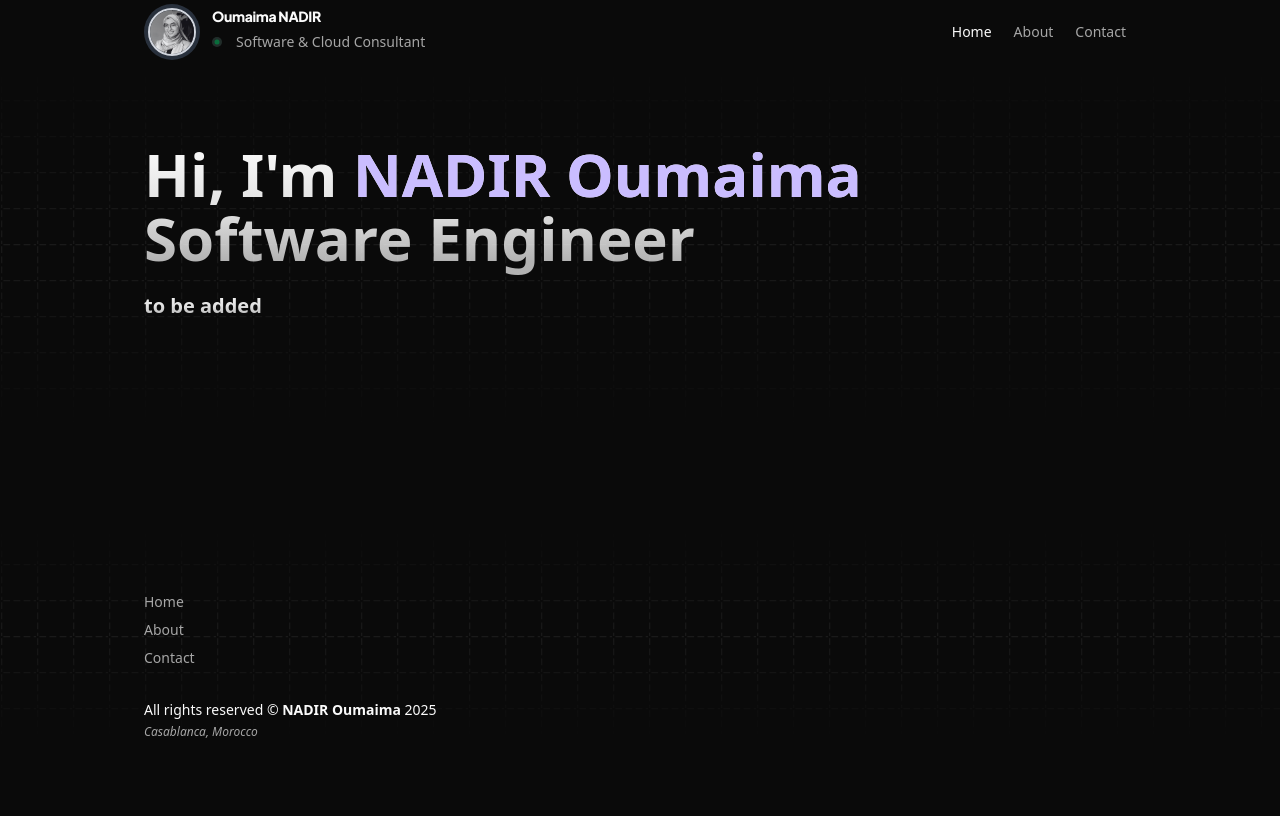
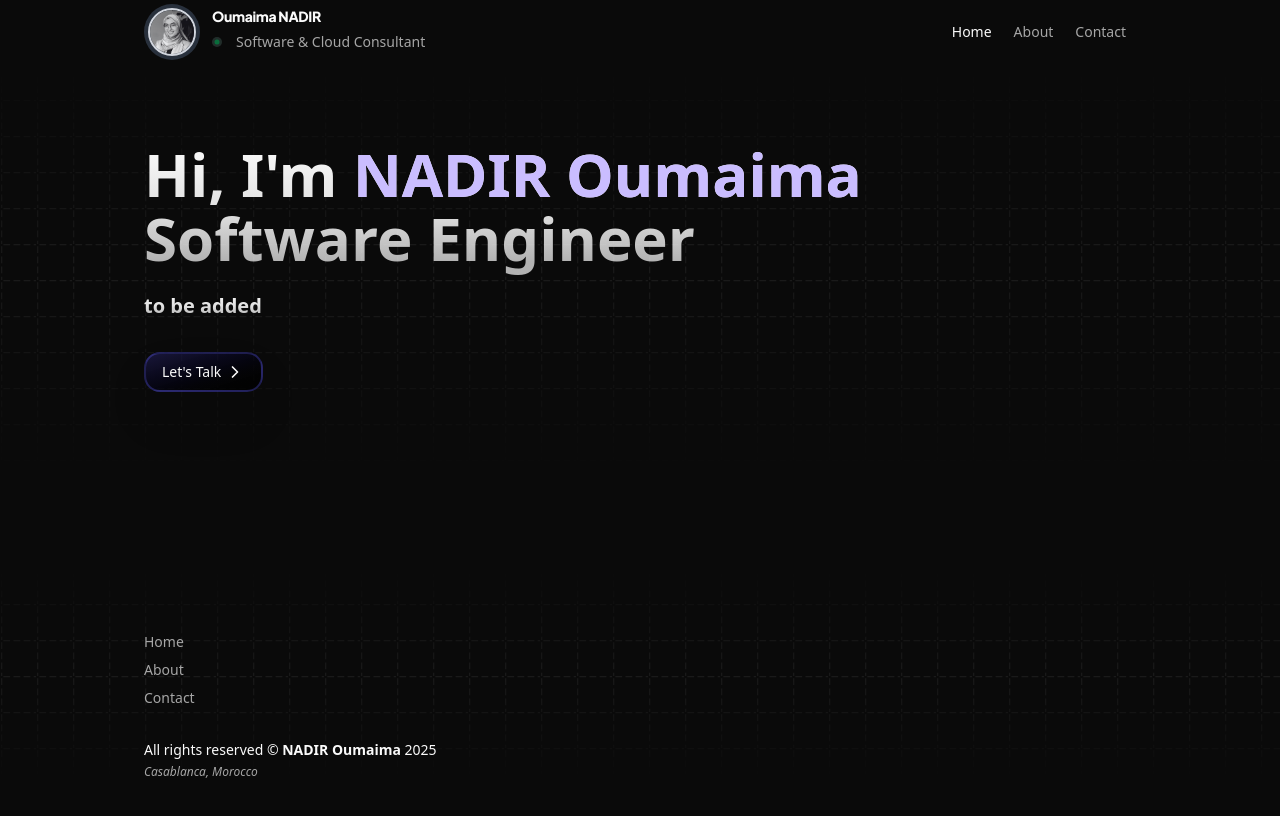
Before and after one commit to nadiroumaima/onadir.com, a Next.js app: page / in a window 1280 px wide. Shown: the top 816 px of the page. Built offline with nearby package versions, Linux system fonts and the light colour scheme.

Commit message:
feat(ui): add shadow button with moving gradient hover effect

```diff
--- /dev/null
+++ b/components/ui/button.tsx
@@ -0,0 +1,68 @@
+import * as React from 'react';
+import { Slot } from '@radix-ui/react-slot';
+import { cva, type VariantProps } from 'class-variance-authority';
+import { cn } from '@/lib/utils';
+
+const buttonVariants = cva(
+  'inline-flex items-center justify-center whitespace-nowrap rounded-md text-sm font-medium ring-offset-background transition-colors focus-visible:outline-none focus-visible:ring-2 focus-visible:ring-ring focus-visible:ring-offset-2 disabled:pointer-events-none disabled:opacity-50 cursor-pointer',
+  {
+    variants: {
+      variant: {
+        default: 'bg-primary text-primary-foreground hover:bg-primary/90',
+        shadow:
+          'relative rounded-2xl border-2 border-indigo-500/30 bg-gradient-to-br from-indigo-900/40 via-black-900/60 to-black/80 shadow-2xl hover:shadow-indigo-500/30 hover:scale-[1.02] hover:-translate-y-1 active:scale-95 transition-all duration-500 ease-out overflow-hidden',
+      },
+      size: {
+        default: 'h-10 px-4 py-2',
+        sm: 'h-9 px-3',
+        lg: 'h-11 px-8',
+        icon: 'h-10 w-10',
+      },
+    },
+    defaultVariants: {
+      variant: 'default',
+      size: 'default',
+    },
+  }
+);
+
+export interface ButtonProps
+  extends React.ButtonHTMLAttributes<HTMLButtonElement>,
+    VariantProps<typeof buttonVariants> {
+  asChild?: boolean;
+  children?: React.ReactNode;
+}
+
+const Button = React.forwardRef<HTMLButtonElement, ButtonProps>(
+  ({ className, variant, size, asChild = false, children, ...props }, ref) => {
+    const Comp: React.ElementType = asChild ? Slot : 'button'; // ✅ Explicit type
+
+    // Remove asChild from props before passing to DOM
+    const { asChild: _, ...safeProps } = props;
+
+    return (
+      <Comp
+        ref={ref}
+        {...safeProps}
+        className={cn(buttonVariants({ variant, size, className }), 'relative overflow-hidden group')}
+      >
+        {/* Moving gradient */}
+        {variant === 'shadow' && (
+          <div
+            aria-hidden
+            className="absolute inset-0 bg-gradient-to-r from-transparent via-indigo-400/30 to-transparent -translate-x-full group-hover:translate-x-full transition-transform duration-1000 ease-out pointer-events-none"
+          />
+        )}
+
+        {/* Button content */}
+        <span className="relative z-10 flex items-center gap-2">
+          {children}
+        </span>
+      </Comp>
+    );
+  }
+);
+
+Button.displayName = 'Button';
+
+export { Button, buttonVariants };
--- a/features/home/components/hero.tsx
+++ b/features/home/components/hero.tsx
@@ -1,6 +1,12 @@
 'use client';
 import { motion } from 'framer-motion';
 import Container from '@/components/container';
+import { Button } from '@/components/ui/button';
+import { ROUTES } from '@/constants/routes';
+import Link from 'next/link';
+import { ChevronRightIcon } from 'lucide-react';
+
+
 const Hero = () => {
   return (
     <div className="bg-grid py-16 lg:py-20">
@@ -23,7 +29,21 @@ const Hero = () => {
         </div>
 
         <div className="mt-6 md:mt-8">
+          <motion.div
+            className="relative"
+            initial={{ x: -16, opacity: 0 }}
+            animate={{ x: 0, opacity: 1 }}
+            transition={{ delay: 0.3 }}
+          >
+        <Button variant="shadow" className="group">
+  <Link href={ROUTES.contact} className="flex items-center gap-1">
+    Let's Talk
+    <ChevronRightIcon className="w-5 h-5 transition-transform duration-200 group-hover:translate-x-1" />
+  </Link>
+</Button>
 
+
+          </motion.div>
         </div>
       </Container>
     </div>
--- a/package.json
+++ b/package.json
@@ -10,9 +10,12 @@
   },
   "dependencies": {
     "@calcom/embed-react": "^1.5.3",
+    "@heroicons/react": "^2.2.0",
+    "@radix-ui/react-slot": "^1.2.4",
     "class-variance-authority": "^0.7.1",
     "clsx": "^2.1.1",
     "framer-motion": "^12.23.26",
+    "lucide-react": "^0.562.0",
     "next": "16.0.10",
     "react": "19.2.1",
     "react-dom": "19.2.1",
```
Also changed, not shown: 1 other file (tests, documents, lock files or other folders).
